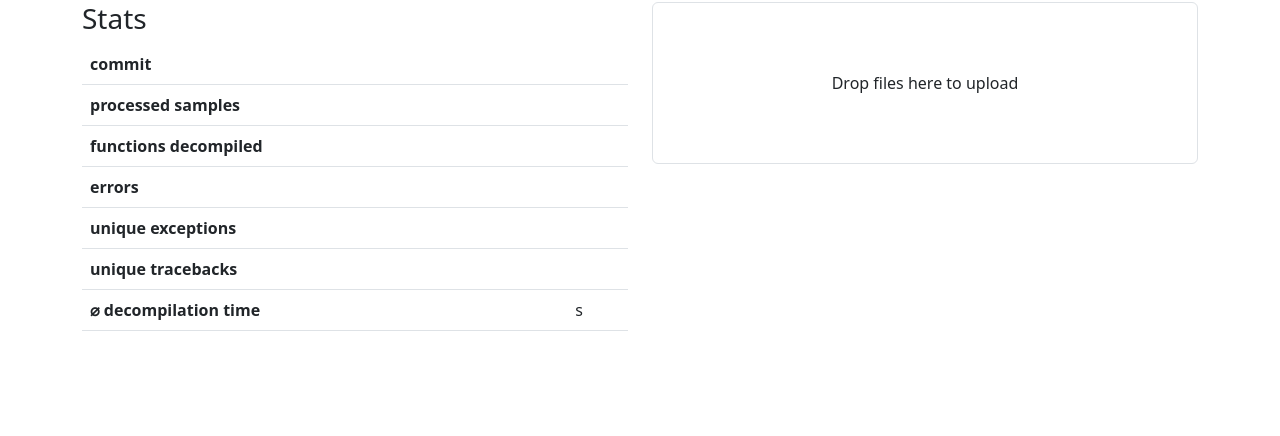
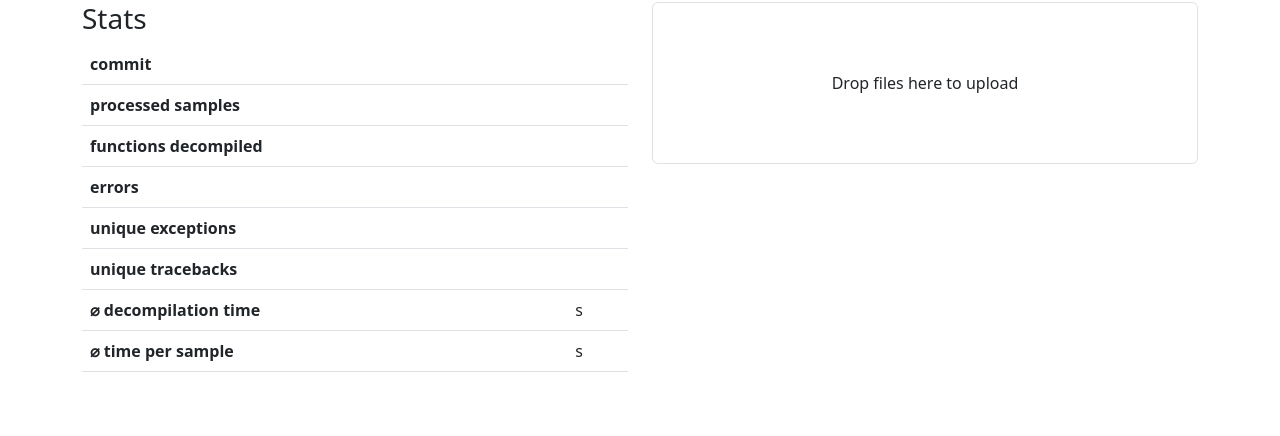
Before and after one commit to mm4rks/bugfinder, a Django app: template webapp/samples/templates/samples.html in a window 1280 px wide. Shown: the part 87-523 px from the top of the page. Run offline with Django 4.2, Linux system fonts and the light colour scheme; the template is opened without the code that fills it, so the values that code supplies are empty; the visitor is signed in with stand-in values (Sample User, id 1); some libraries are stand-ins or nearby versions.

Commit message:
Set worker limits (file size, timeout), add duration to summary

```diff
--- a/filter.py
+++ b/filter.py
@@ -99,7 +99,7 @@ class DBFilter:
         """
         Return DataFrame containing per sample statistics
         """
-        self._df["timestamp"] = to_datetime(self._df["timestamp"])
+        self._df["timestamp"] = to_datetime(self._df["timestamp"], format="mixed")
         unique_lst_to_str = lambda x: ",".join(iter(unique(x)))
         samples = (
             self._df.groupby(["sample_hash", "dewolf_current_commit"])
--- a/webapp/samples/templates/samples.html
+++ b/webapp/samples/templates/samples.html
@@ -38,6 +38,10 @@
                                 <th scope="row">&#8960; decompilation time</th>
                                 <td>{{ summary.avg_dewolf_decompilation_time|floatformat:2 }}s</td>
                             </tr>
+                            <tr>
+                                <th scope="row">&#8960; time  per sample</th>
+                                <td>{{ avg_duration|floatformat:2 }}s</td>
+                            </tr>
                         </tbody>
                     </table>
                 </div>
--- a/webapp/samples/views.py
+++ b/webapp/samples/views.py
@@ -73,7 +73,8 @@ def sample(request, sample_hash):
 @login_required
 def samples(request):
     summary = Summary.objects.using("samples").all().first()
-    context = {"summary": summary}
+    average_duration = Sample.objects.using("samples").aggregate(avg_duration=Avg('duration_seconds'))
+    context = {"summary": summary, "avg_duration": average_duration['avg_duration']}
     template = loader.get_template("samples.html")
     return HttpResponse(template.render(context, request))
 
```
Also changed, not shown: 2 other files.
